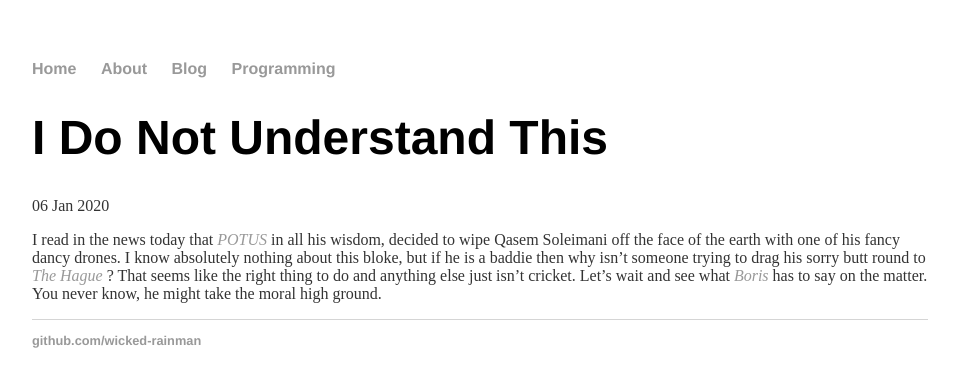
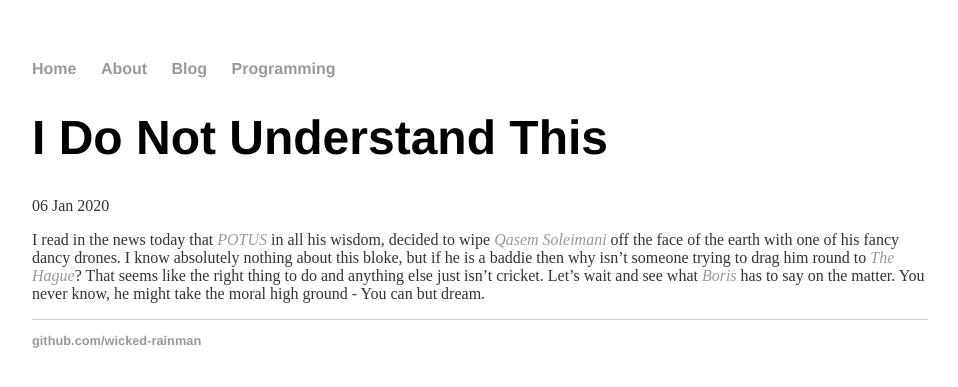
Before and after one commit to wicked-rainman/wicked-rainman.github.io, a Jekyll site: the page built from _posts/2020-01-06-I-do-not-understand-this.md, in a window 1280 px wide. Shown: the top 387 px of the page, without its empty margins (160-1118 px from the left). Built offline with Jekyll 4.4.1, drawn with Linux system fonts in a browser that asks for light colours; our own code applies the rules of GitHub Pages for plain Markdown files; Markdown is read by kramdown in place of the engine named in the settings.

Commit message:
Update 2020-01-06-I-do-not-understand-this.md

```diff
--- a/_posts/2020-01-06-I-do-not-understand-this.md
+++ b/_posts/2020-01-06-I-do-not-understand-this.md
@@ -1 +1 @@
-I read in the news today that [_POTUS_](https://en.wikipedia.org/wiki/President_of_the_United_States "President of the United States") in all his wisdom, decided to wipe Qasem Soleimani off the face of the earth with one of his fancy dancy drones. I know absolutely nothing about this bloke, but if he is a baddie then why isn't someone trying to drag his sorry butt round to [_The Hague_](https://en.wikipedia.org/wiki/The_Hague "The home of international law and arbitration") ? That seems like the right thing to do and anything else just isn't cricket. Let's wait and see what [_Boris_](https://en.wikipedia.org/wiki/Boris_Johnson "Born in New York City to upper-middle class British parents") has to say on the matter. You never know, he might take the moral high ground.
+I read in the news today that [_POTUS_](https://en.wikipedia.org/wiki/President_of_the_United_States "President of the United States") in all his wisdom, decided to wipe [_Qasem Soleimani_](https://en.wikipedia.org/wiki/Qasem_Soleimani) off the face of the earth with one of his fancy dancy drones. I know absolutely nothing about this bloke, but if he is a baddie then why isn't someone trying to drag him round to [_The Hague_](https://en.wikipedia.org/wiki/The_Hague "The home of international law and arbitration")? That seems like the right thing to do and anything else just isn't cricket. Let's wait and see what [_Boris_](https://en.wikipedia.org/wiki/Boris_Johnson "Born in New York City to upper-middle class British parents") has to say on the matter. You never know, he might take the moral high ground - You can but dream.
```
